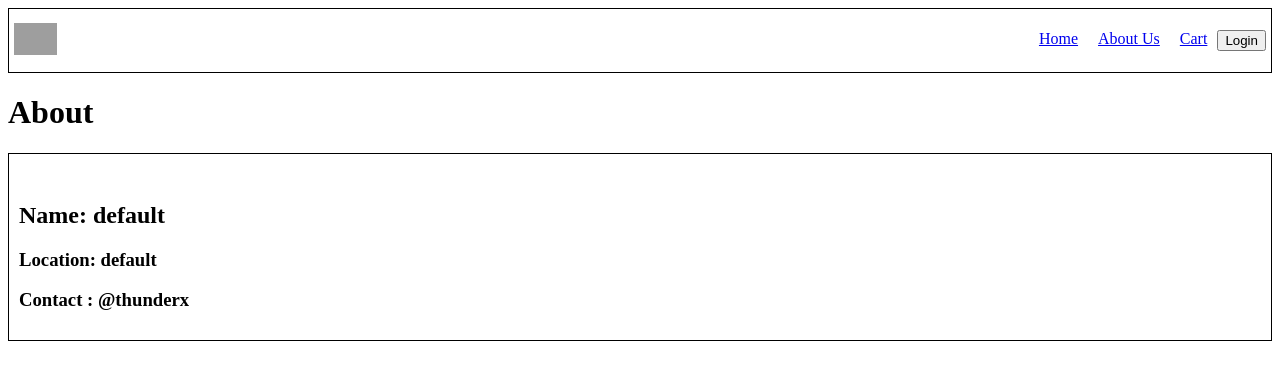
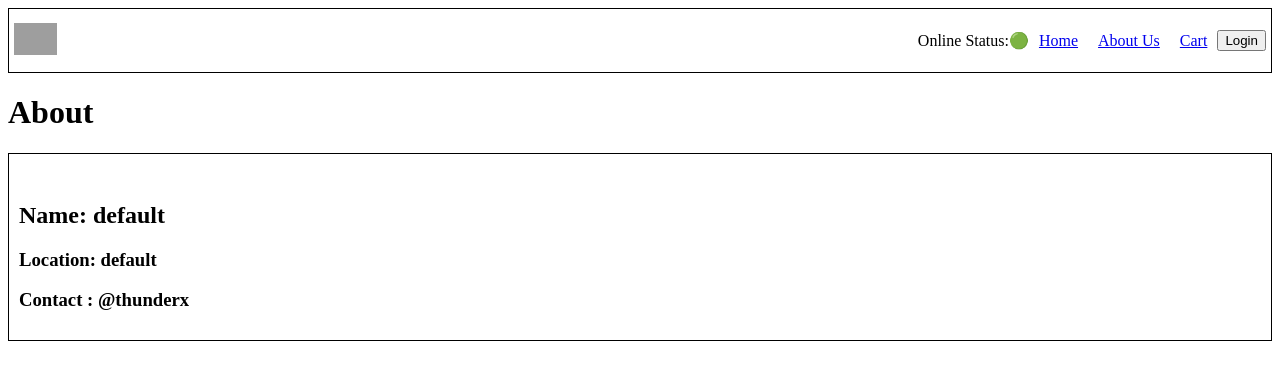
Before and after one commit to Izas-Ahamed/react-study, a React (Vite) app: page /about in a window 1280 px wide. Shown: the top 380 px of the page. Built offline with nearby package versions, Linux system fonts and the light colour scheme; no server answers; grey boxes are pictures that could not be loaded.

Commit message:
added custom useInternetStatus hook

```diff
--- a/index.css
+++ b/index.css
@@ -19,6 +19,7 @@
   display: flex;
   list-style: none;
   justify-content: space-between;
+  align-items: center;
 }
 .nav-item {
   padding: 0 10px;
--- a/src/components/Body.js
+++ b/src/components/Body.js
@@ -2,10 +2,12 @@ import RestaurantCard from "./RestaurantCard";
 import { useEffect, useState } from "react";
 import Shimmer from "./Shimmer";
 import { Link } from "react-router-dom";
+import useInternetStatus from "../utils/useInternetStatus";
 const Body = () => {
   const [data, setData] = useState([]);
   const [filteredRestaurant, setFilteredRestaurant] = useState([]);
   const [inputData, setInputData] = useState("");
+  const internetStatus = useInternetStatus();
 
   useEffect(() => {
     fetchData();
@@ -20,10 +22,11 @@ const Body = () => {
     setFilteredRestaurant(json.data.cards.slice(2));
   };
 
-  if (filteredRestaurant.length == 0) {
-    return <Shimmer />;
-  }
-  return (
+  if (!internetStatus) return <h1>Looks Like you are offline! 😿</h1>;
+
+  return filteredRestaurant.length == 0 ? (
+    <Shimmer />
+  ) : (
     <div className="body">
       <div className="filter">
         <div className="search">
--- a/src/components/Header.js
+++ b/src/components/Header.js
@@ -1,10 +1,11 @@
 import { useState } from "react";
 import { LOGO_URL } from "../utils/constants";
 import { Link } from "react-router-dom";
+import useInternetStatus from "../utils/useInternetStatus";
 
 const Header = () => {
   const [btnName, setBtnName] = useState("Login");
-
+  const internetStatus = useInternetStatus();
   return (
     <div className="header">
       <nav className="navbar">
@@ -12,6 +13,7 @@ const Header = () => {
           <img alt="logo" src={LOGO_URL}></img>
         </div>
         <ul className="nav-items">
+          <li>Online Status:{internetStatus ? "🟢" : "⭕"}</li>
           <Link to="/" className="nav-item">
             Home
           </Link>
--- /dev/null
+++ b/src/utils/useInternetStatus.js
@@ -0,0 +1,15 @@
+import { useEffect, useState } from "react";
+
+const useInternetStatus = () => {
+  const [internetStatus, setInternetStatus] = useState(true);
+
+  useEffect(() => {
+    window.addEventListener("online", () => setInternetStatus(true));
+
+    window.addEventListener("offline", () => setInternetStatus(false));
+  }, []);
+
+  return internetStatus;
+};
+
+export default useInternetStatus;
```
